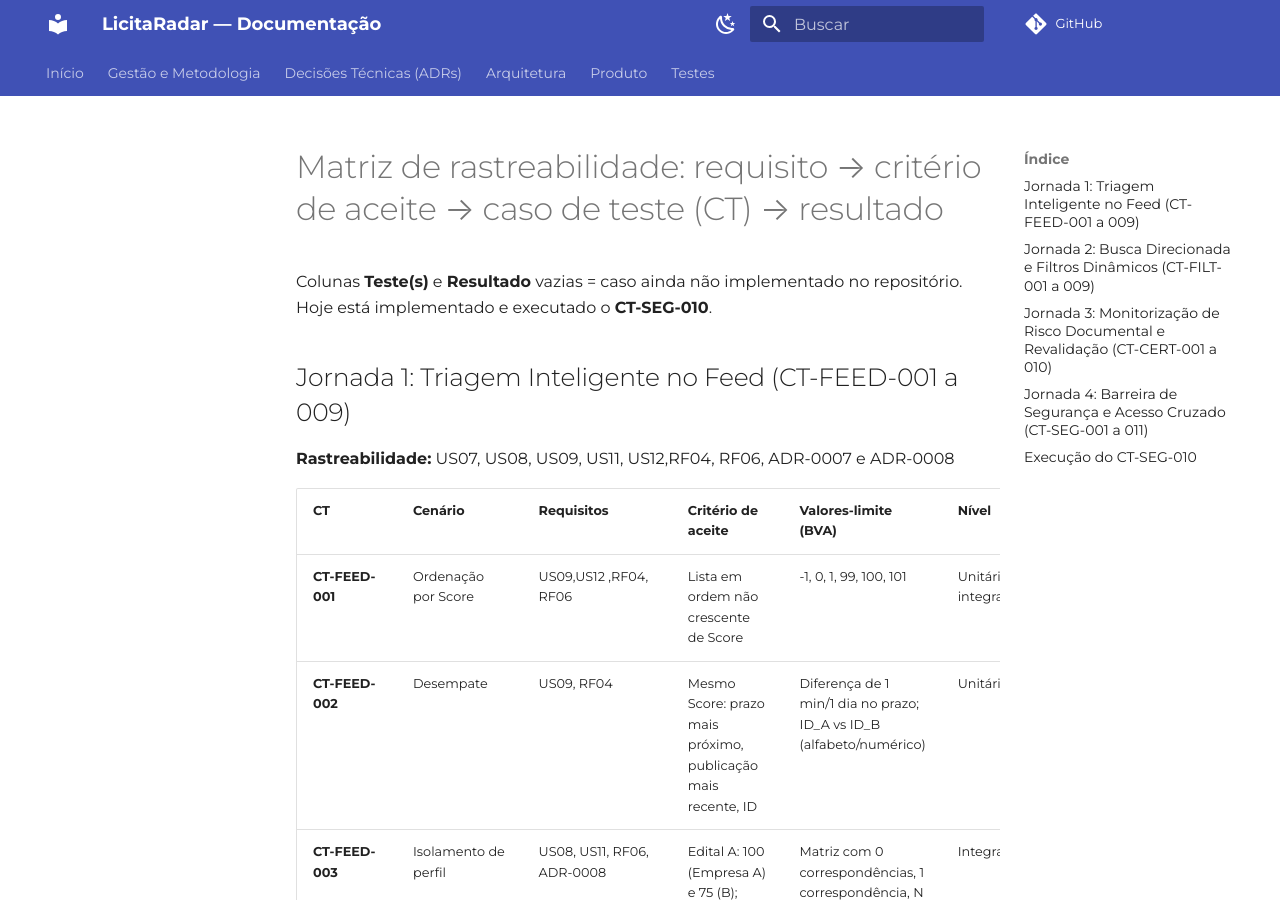
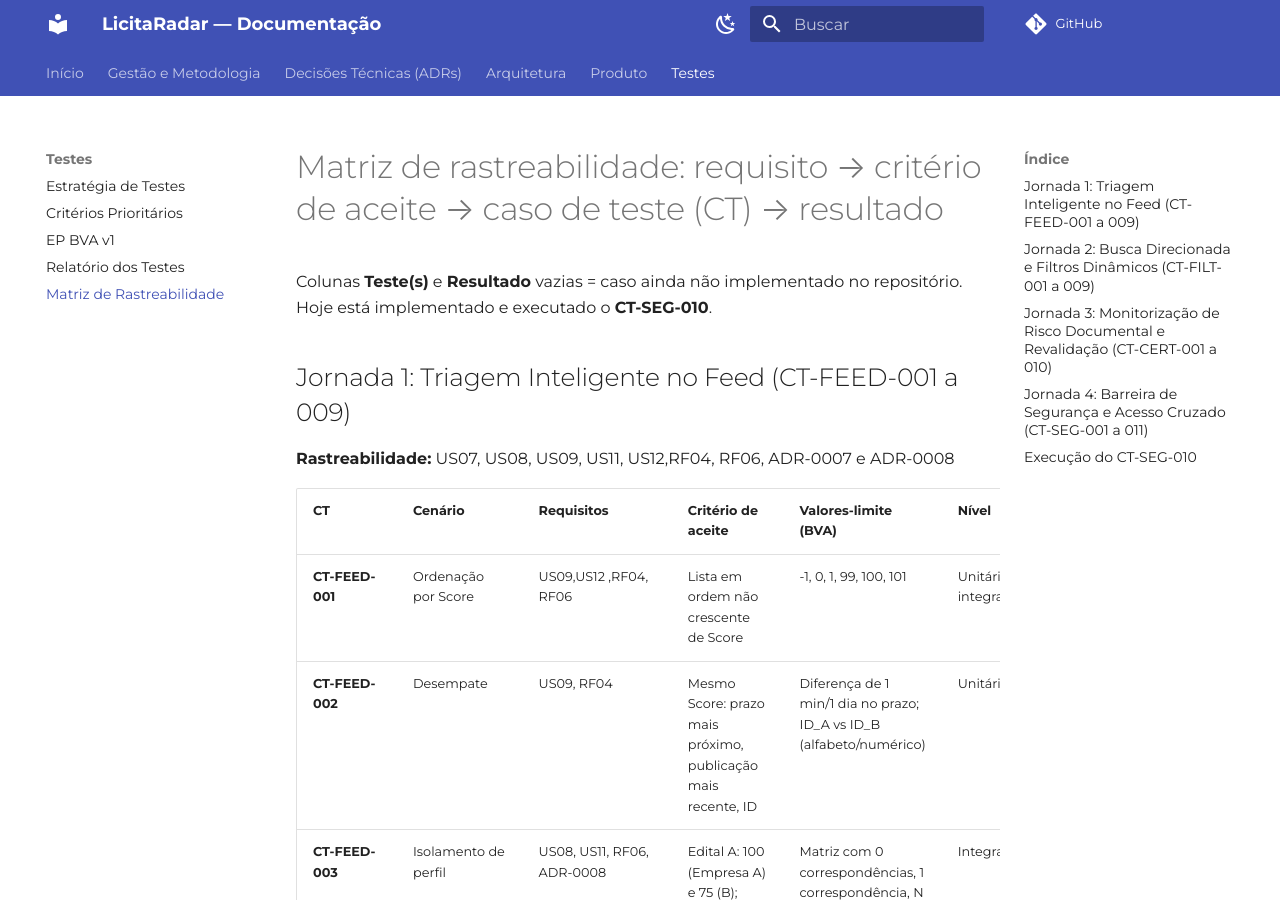
Before and after one commit to LicitaRad4r/documentation, an MkDocs documentation site: the page built from docs/Testes/matriz-rastreabilidade.md, in a window 1280 px wide and 900 px high. Built offline with MkDocs 1.6.1 and Material for MkDocs 9.7.7, drawn with Linux system fonts in a browser that asks for light colours; comment, search, counter and statistics services are not loaded; part of the change alters nothing that is shown.

Commit message:
Update mkdocs.yml

```diff
--- a/mkdocs.yml
+++ b/mkdocs.yml
@@ -52,7 +52,7 @@ nav:
     - Critérios Prioritários: Testes/criterios-prioritarios.md
     - EP BVA v1: Testes/ep-bva-v1.md
     - Relatório dos Testes: Testes/relatorio-testes.md
-    - Matriz de Rastreabilidade: Testes/matriz-rastreabilidade
+    - Matriz de Rastreabilidade: Testes/matriz-rastreabilidade.md
 
 markdown_extensions:
   - admonition
```
